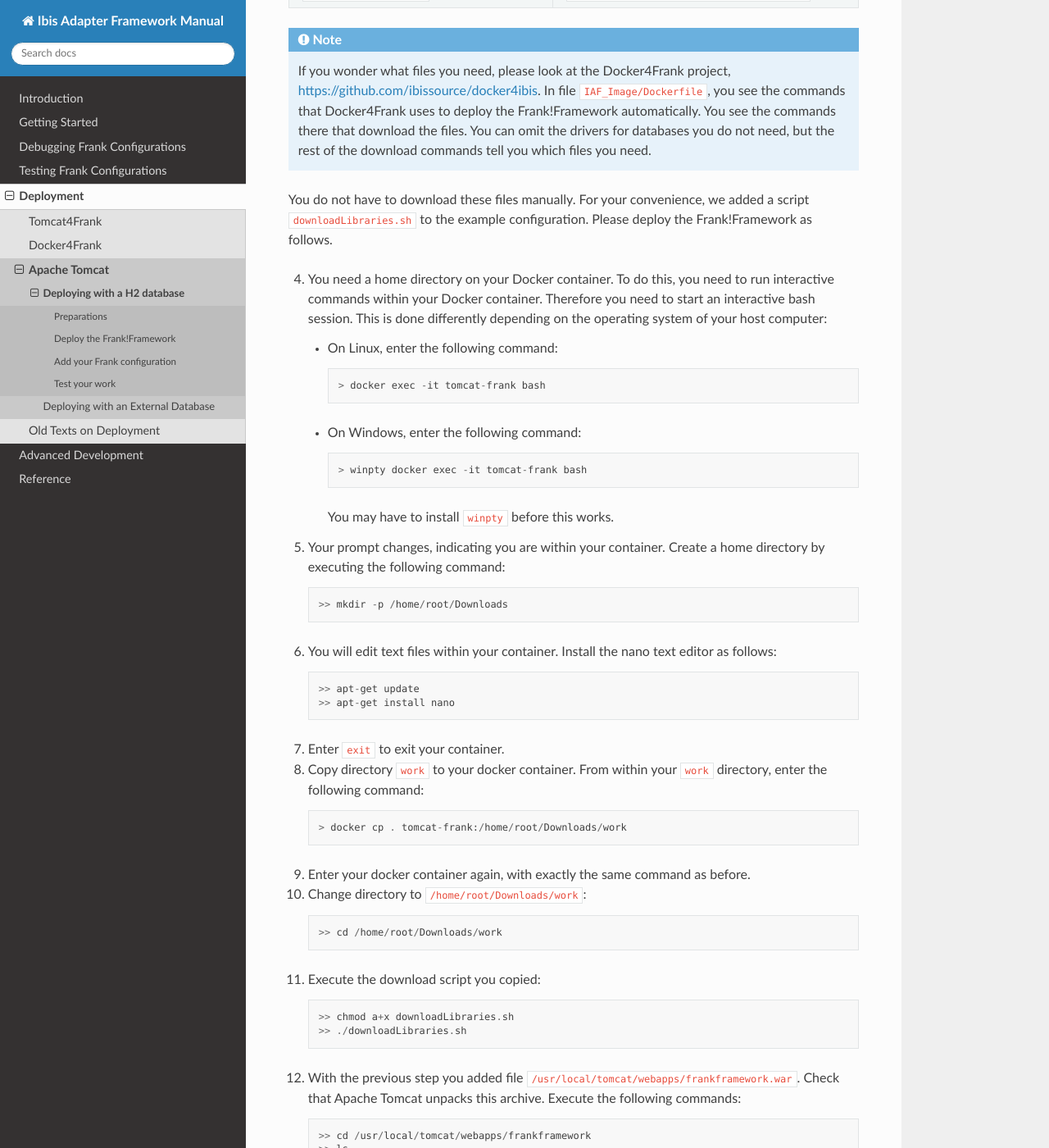
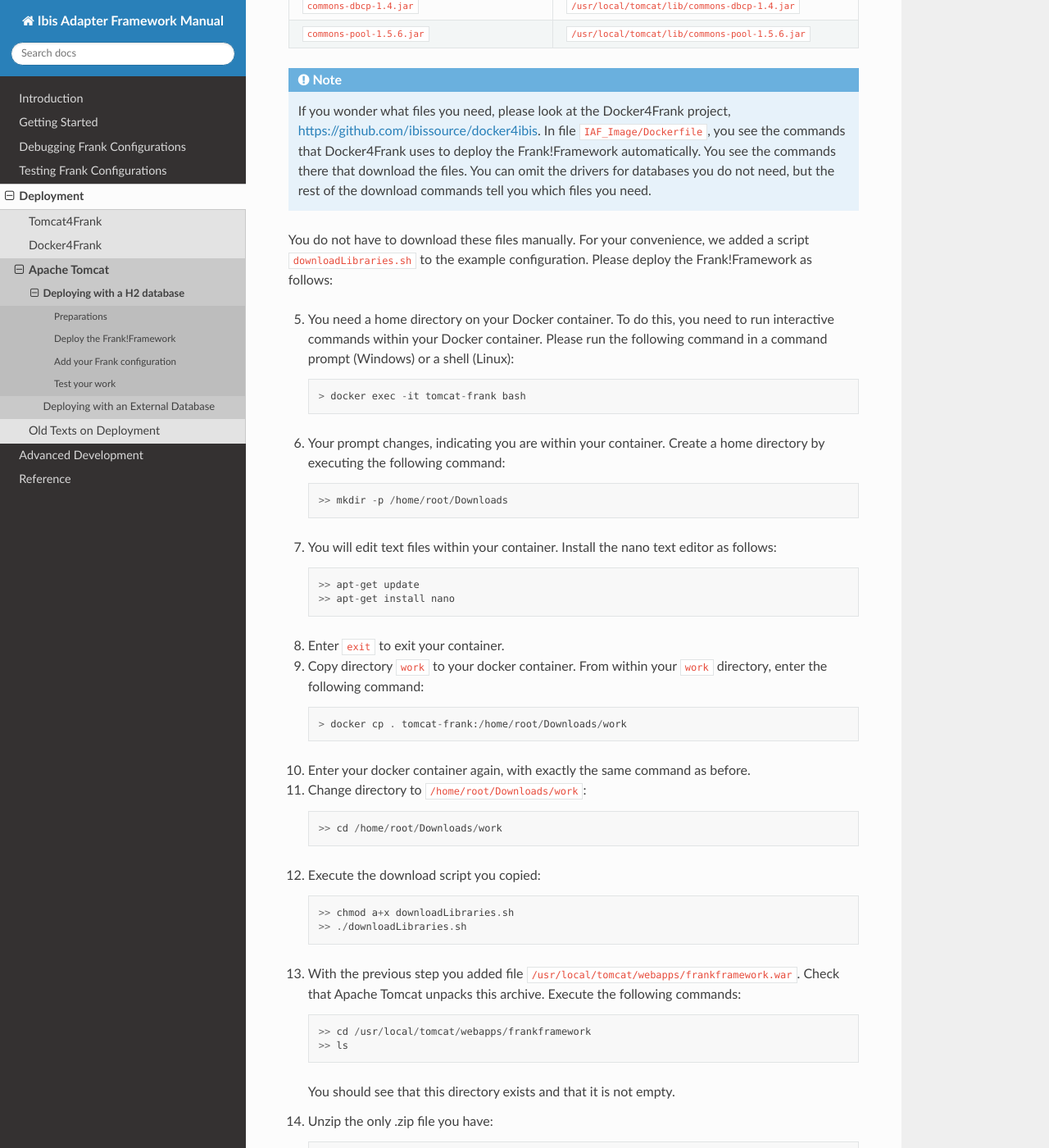
Before and after one commit to frankframework/frank-manual, a Sphinx documentation site: the page built from docs/source/deploying/tomcatBasic.rst, in a window 1280 px wide and 1400 px high, scrolled down 1523 px. Shown: the whole window at 82% size. Built offline with Sphinx 7.4.7 and the Read the Docs theme 2.0.0, drawn with Linux system fonts in a browser that asks for light colours; some of the changed text lies outside the part shown.

Commit message:
Fixes from trying the tutorial myself

```diff
--- a/docs/source/deploying/tomcatBasic.rst
+++ b/docs/source/deploying/tomcatBasic.rst
@@ -30,8 +30,8 @@ When you are done with these preparations, please do the following:
 
      > docker run --name tomcat-frank -p 8080:8080 tomcat:7.0.99
 
-   This creates a Docker container named ``tomcat-frank``. The ``-p 8080:8080`` is added to export port 8080 to the host PC, making the Frank!Framework reachable by a webbrowser.
-
+   This creates a Docker container named ``tomcat-frank``. The ``-p 8080:8080`` is added to export port 8080 to the host computer, making the Frank!Framework reachable by a webbrowser. This command does not stop by itself, so:
+#. When you see the output like ``INFO: Server startup in 40 ms``, press Ctrl-C to stop.
 #. Start the Docker image with the following command: ::
 
      > docker start tomcat-frank
@@ -58,19 +58,11 @@ Source                                                    Destination
 
    If you wonder what files you need, please look at the Docker4Frank project, https://github.com/ibissource/docker4ibis. In file ``IAF_Image/Dockerfile``, you see the commands that Docker4Frank uses to deploy the Frank!Framework automatically. You see the commands there that download the files. You can omit the drivers for databases you do not need, but the rest of the download commands tell you which files you need.
 
-You do not have to download these files manually. For your convenience, we added a script ``downloadLibraries.sh`` to the example configuration. Please deploy the Frank!Framework as follows.
+You do not have to download these files manually. For your convenience, we added a script ``downloadLibraries.sh`` to the example configuration. Please deploy the Frank!Framework as follows:
 
-4. You need a home directory on your Docker container. To do this, you need to run interactive commands within your Docker container. Therefore you need to start an interactive bash session. This is done differently depending on the operating system of your host computer:
+5. You need a home directory on your Docker container. To do this, you need to run interactive commands within your Docker container. Please run the following command in a command prompt (Windows) or a shell (Linux): ::
 
-   * On Linux, enter the following command: ::
-
-       > docker exec -it tomcat-frank bash
-
-   * On Windows, enter the following command: ::
-
-       > winpty docker exec -it tomcat-frank bash
-
-     You may have to install ``winpty`` before this works.
+     > docker exec -it tomcat-frank bash
 
 #. Your prompt changes, indicating you are within your container. Create a home directory by executing the following command: ::
 
@@ -165,6 +161,11 @@ You can test your work with the following steps:
 #. You are in the Adapter Status screen (number 1). Please click "Configuration messages" (number 2) to see that there are no error messages. You should see tabs "myConfig" (number 3) and "deploymentTomcat" (number 4).
 #. If you have errors, you can click "Environment Variables" (number 5). Using Ctrl-F you can check whether property ``configurations.myConfig.directory`` is defined.
 #. If you have errors, you can also examine the output produced by Tomcat. If you are using docker, use the command ``docker logs tomcat-frank``.
+
+   .. NOTE::
+
+      Also if everything is well, you will probably see a lot of errors. The reason is that Apache Tomcat was already running while you were deploying your Frank. The errors were produced when your Frank was not complete. Please look for the moment that you restarted your container. Only errors after that monent are relevant.
+
 #. If you have no errors, you can proceed to testing your deployed configuration. Press "Testing" in the figure below. The "Testing" menu item expands as shown:
 
    .. image:: frankConsoleFindTestTools.jpg
```
Also changed, not shown: other parts of docs/source/deploying/tomcatBasic.rst (+7 -3 lines).
